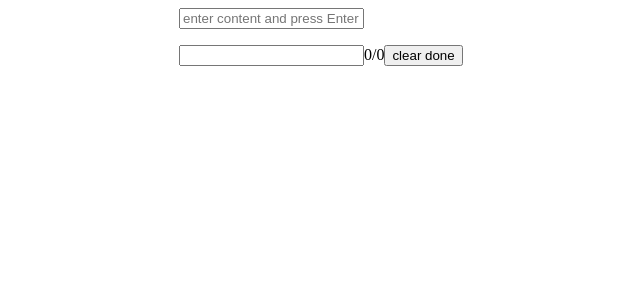
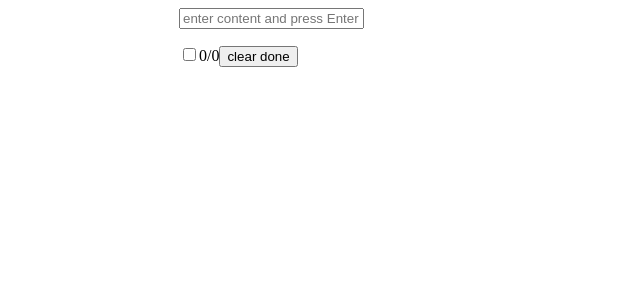
Before and after one commit to violetpupil/small, a React (Create React App) app: page / in a window 1280 px wide. Shown: the top 300 px of the page, without its empty margins (161-801 px from the left). Built offline with nearby package versions, Linux system fonts and the light colour scheme.

Commit message:
checkbox

```diff
--- a/src/components/Footer/index.jsx
+++ b/src/components/Footer/index.jsx
@@ -7,7 +7,7 @@ export default class Footer extends React.Component {
     const total = todoList.length
     return (
       <div>
-        <input />
+        <input type="checkbox" />
         <span>{doneCount}/{total}</span>
         <button>clear done</button>
       </div>
```
